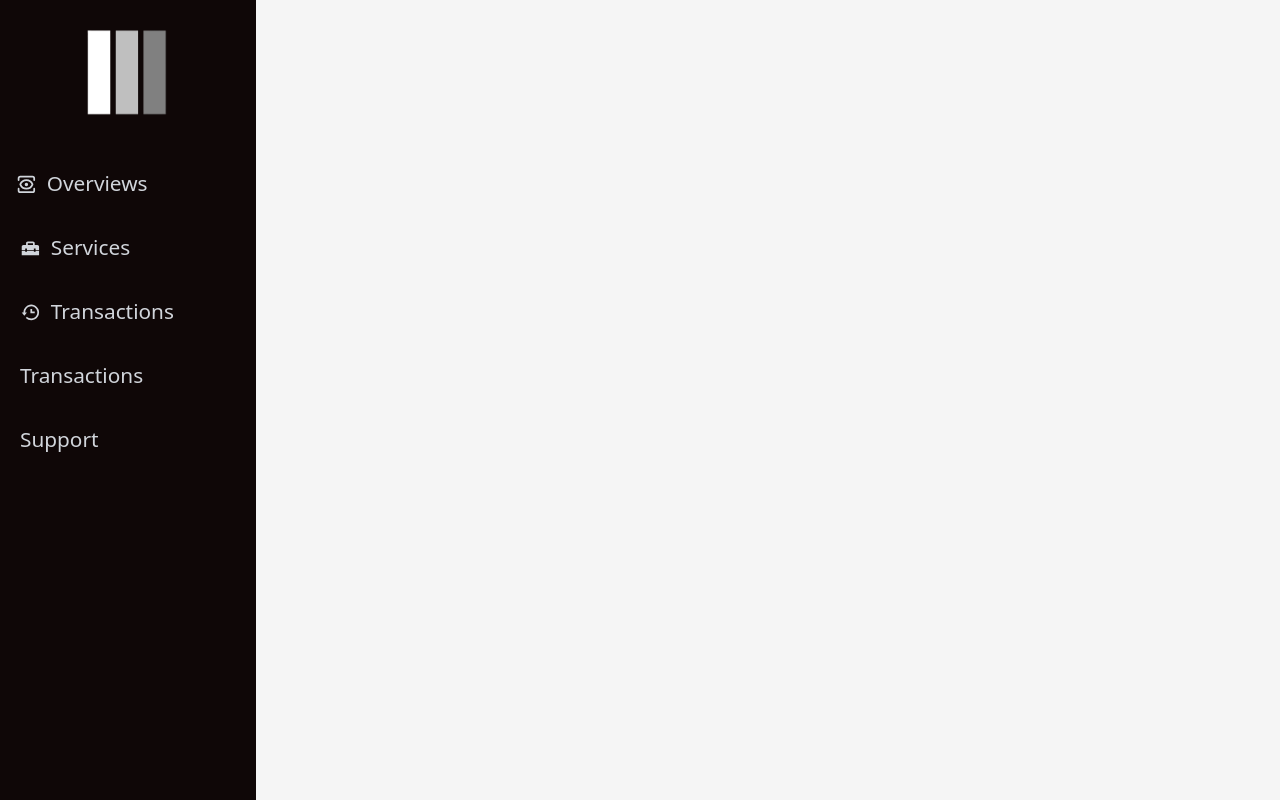
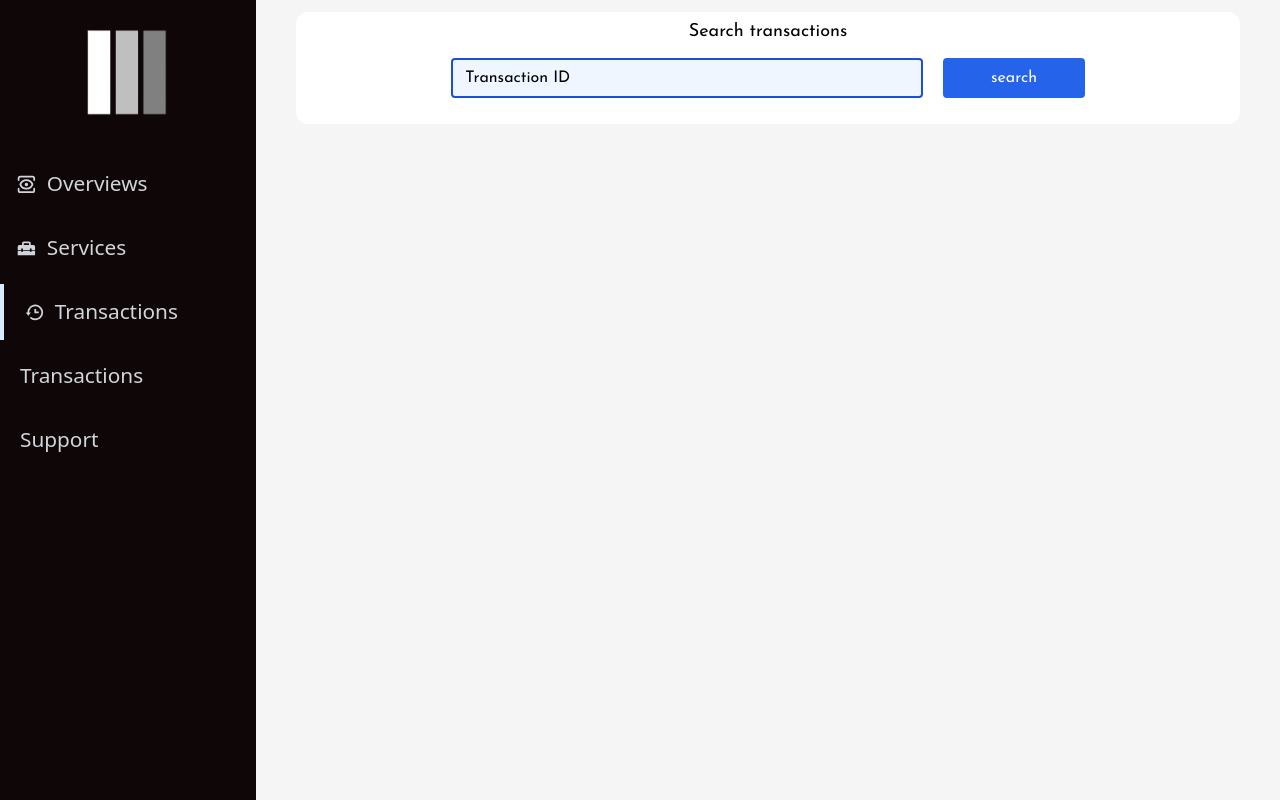
Before and after one commit to Lord-Tender/Bank-App-VTU-System-, a React (Vite) app in the folder front end/: page /admin/transactions in a window 1280 px wide. Built offline with nearby package versions, Linux system fonts and the light colour scheme.

Commit message:
Admin Transaction search bar added

```diff
--- a/front end/src/Components/AdminSidebar.jsx
+++ b/front end/src/Components/AdminSidebar.jsx
@@ -26,13 +26,13 @@ const AdminSidebar = () => {
                     <p>Overviews</p>
                 </NavLink>
 
-                <NavLink to='/admin/service' className={`text-gray-300 flex text-[1.3rem] items-center gap-2.5 ps-5 mt-2 h-14 justify-items-center align-items-center hover:bg-gray-700 hover:text-white ${location.pathname === '/admin/service' ? 'border-l-4 border-blue-100 ps-3' : ''
+                <NavLink to='/admin/service' className={`text-gray-300 flex text-[1.3rem] items-center gap-2.5 ps-4 mt-2 h-14 justify-items-center align-items-center hover:bg-gray-700 hover:text-white ${location.pathname === '/admin/service' ? 'border-l-4 border-blue-100 ps-2.5' : ''
                     }`}>
                     <MdHomeRepairService />
                     <p>Services</p>
                 </NavLink>
 
-                <NavLink to='/admin/transactions' className={`text-gray-300 flex text-[1.3rem] items-center gap-2.5 ps-5 mt-2 h-14 justify-items-center align-items-center hover:bg-gray-700 hover:text-white ${location.pathname === '/user/dashboard/pay-bills' ? 'border-l-4 border-blue-100 ps-4' : ''
+                <NavLink to='/admin/transactions' className={`text-gray-300 flex text-[1.3rem] items-center gap-2.5 ps-5 mt-2 h-14 justify-items-center align-items-center hover:bg-gray-700 hover:text-white ${location.pathname === '/admin/transactions' ? 'border-l-4 border-blue-100 ps-2.5' : ''
                     }`}>
                     <BiHistory />
                     <p>Transactions</p>
--- a/front end/src/Pages/AdminLogin.jsx
+++ b/front end/src/Pages/AdminLogin.jsx
@@ -65,7 +65,7 @@ const AdminLogin = () => {
                     <div className='flex items-center relative'>
                         <input className='block w-full h-[3em] rounded mb-3 p-3 border border-blue-300 focus:border-blue-500 focus:outline-none ' onChange={(e) => { setpassword(e.target.value) }}
                             type="password" placeholder='Password' name='password' id='password' />
-                        <div className='text-[1.4rem] absolute right-3 top-3 text-blue-700'>
+                        <div className='text-[1.4rem] absolute right-3 top-3 text-blue-800'>
                             <BiHide className='hidden' id='hidePassword' onClick={hidePassword} />
                             <BiShow id='showPassword' onClick={showPassword} />
                         </div>
--- a/front end/src/Pages/AdminTransac.jsx
+++ b/front end/src/Pages/AdminTransac.jsx
@@ -11,7 +11,14 @@ const AdminTransac = () => {
                 </div>
 
                 <div className='sm:w-[100%] w-[80%] px-[2.5em] sm:px-[1em] h-screen pb-10' style={{ backgroundColor: "whitesmoke", fontFamily: '"Josefin Sans", sans-serif' }}>
-
+                    <div className='w-full bg-white h-28 my-3 rounded-xl'>
+                        <h2 className='text-center text-lg pt-1.5'>Search transactions</h2>
+                        <div className='flex justify-center gap-5 mt-3 '>
+                            <input type="text" placeholder='Transaction ID'
+                             className='w-[50%] border-2 border-blue-700 bg-blue-50 rounded h-10 focus:outline-none px-3' />
+                            <button className='bg-blue-600 text-white w-[15%] rounded '>search</button>
+                        </div>
+                    </div>
                 </div>
             </section>
         </>
```
Also changed, not shown: 1 other file (tests, documents, lock files or other folders).
